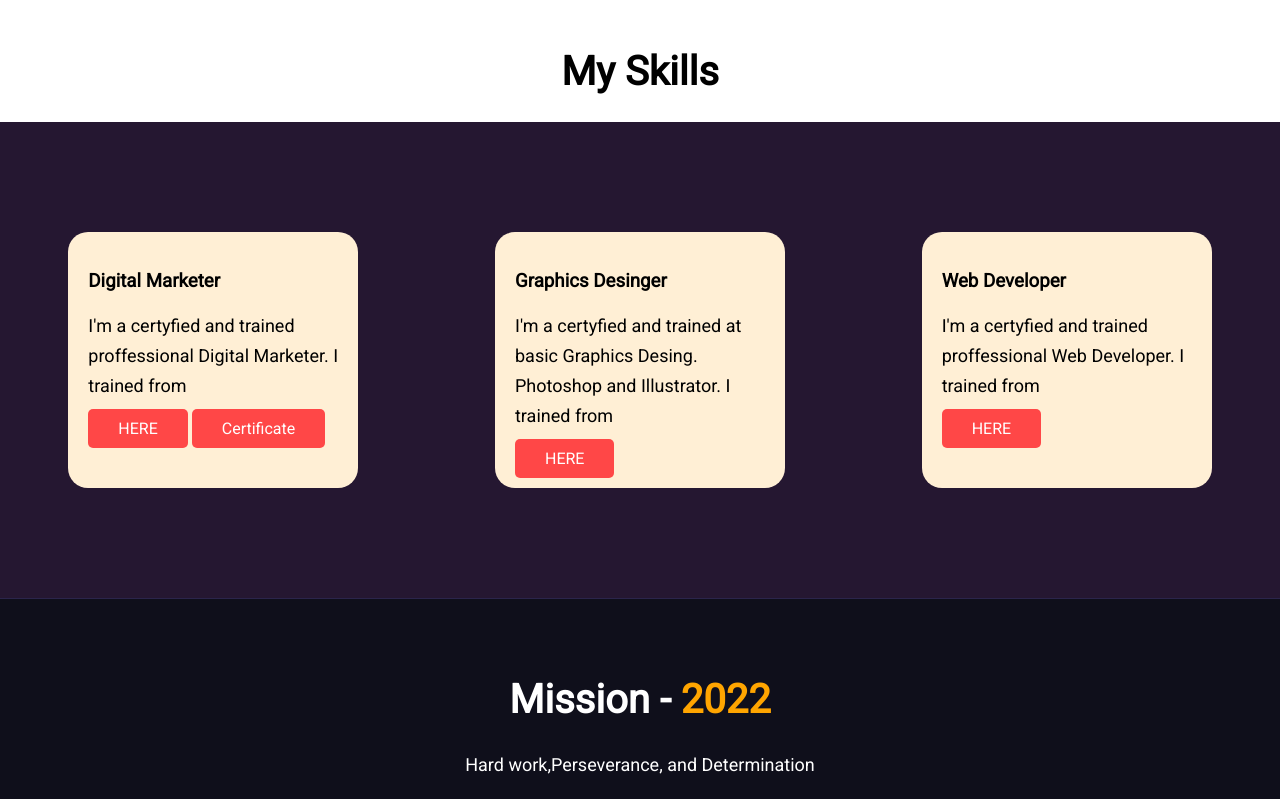
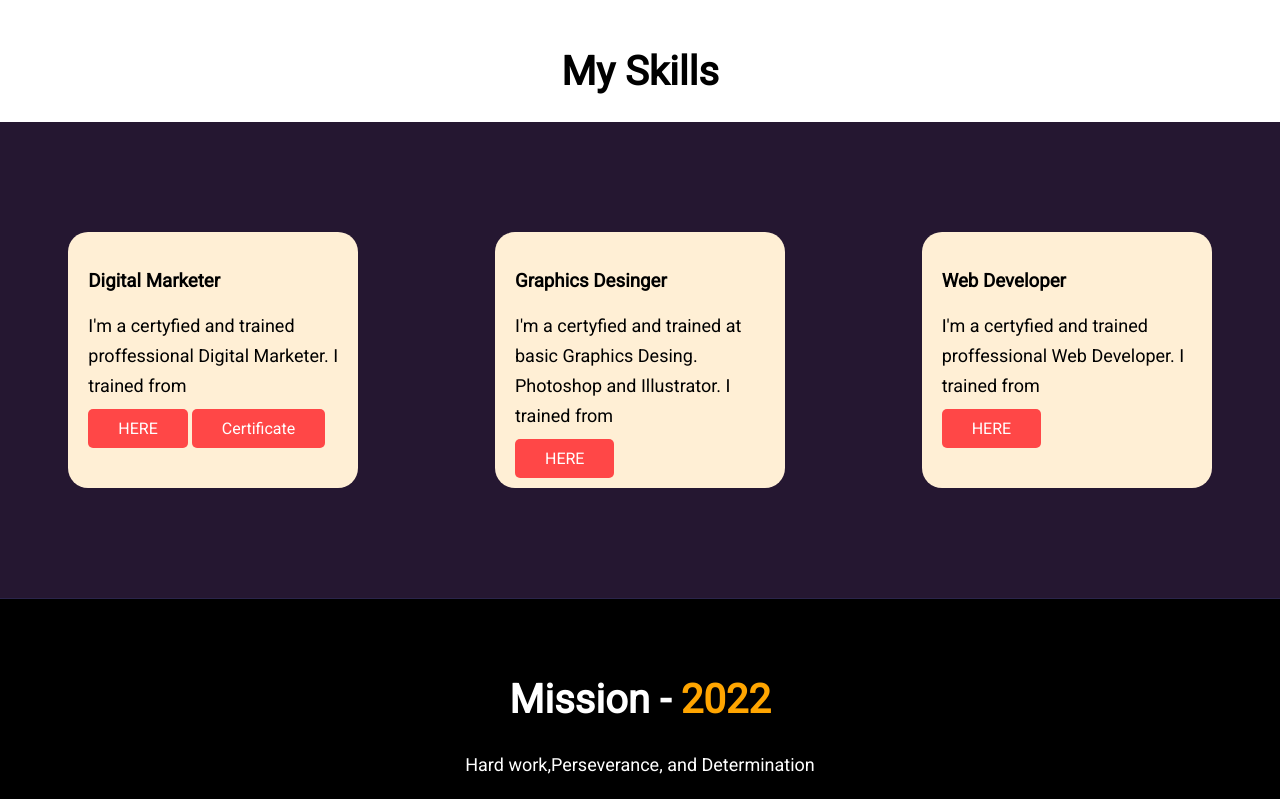
Before and after one commit to Mizanur2/Mission-2022, a plain HTML site: page index.html in a window 1280 px wide. Shown: the part 1828-2627 px from the top of the page. Drawn offline with Linux system fonts and the light colour scheme.

Commit message:
complete

```diff
--- a/style.css
+++ b/style.css
@@ -95,7 +95,7 @@ footer{
     padding-bottom: 50px;
     text-align: center;
     color: white;
-    background-color: rgb(15, 15, 27);
+    background-color: rgb(0, 0, 0);
 }
 .skills{
     background-color: rgb(37, 23, 49);
```
